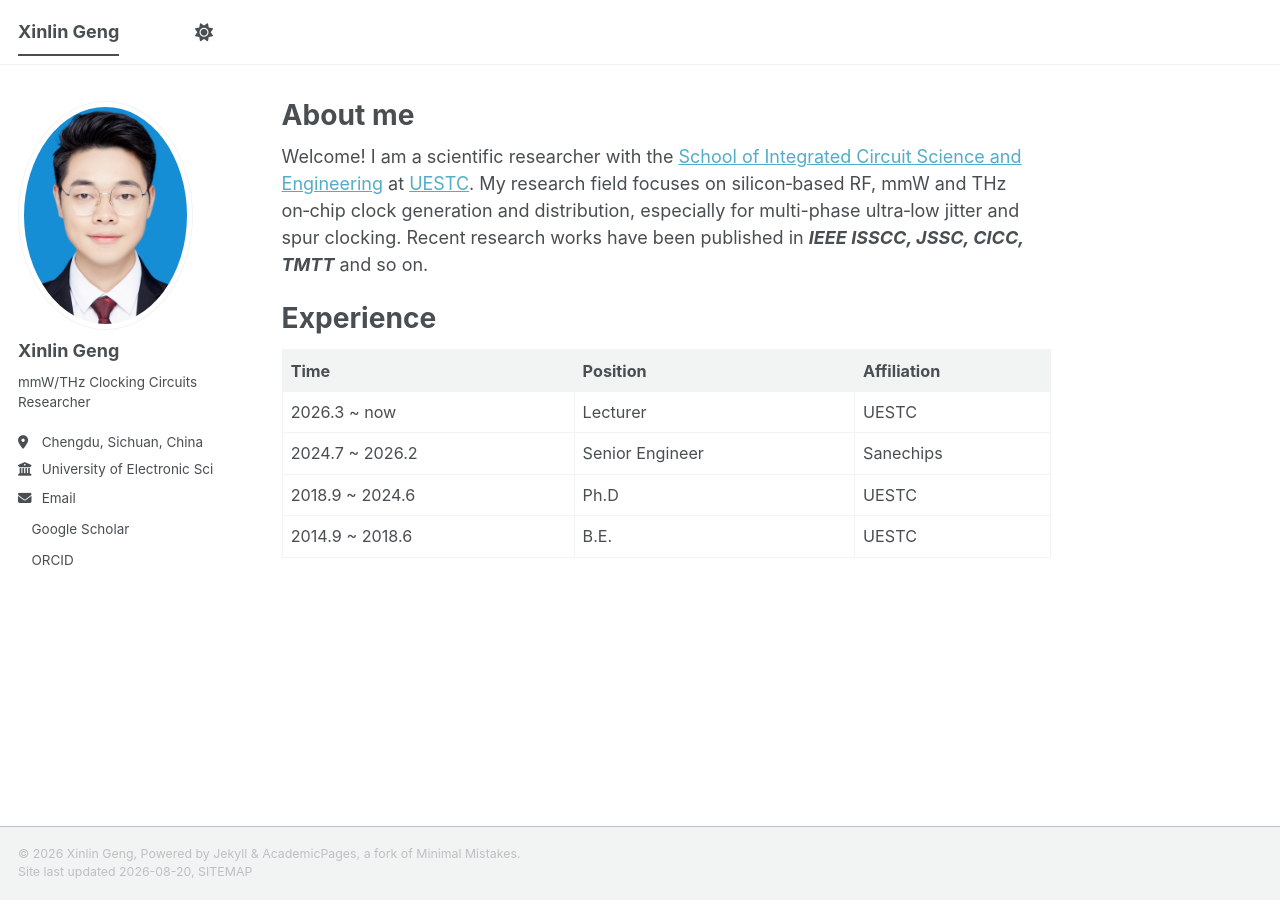
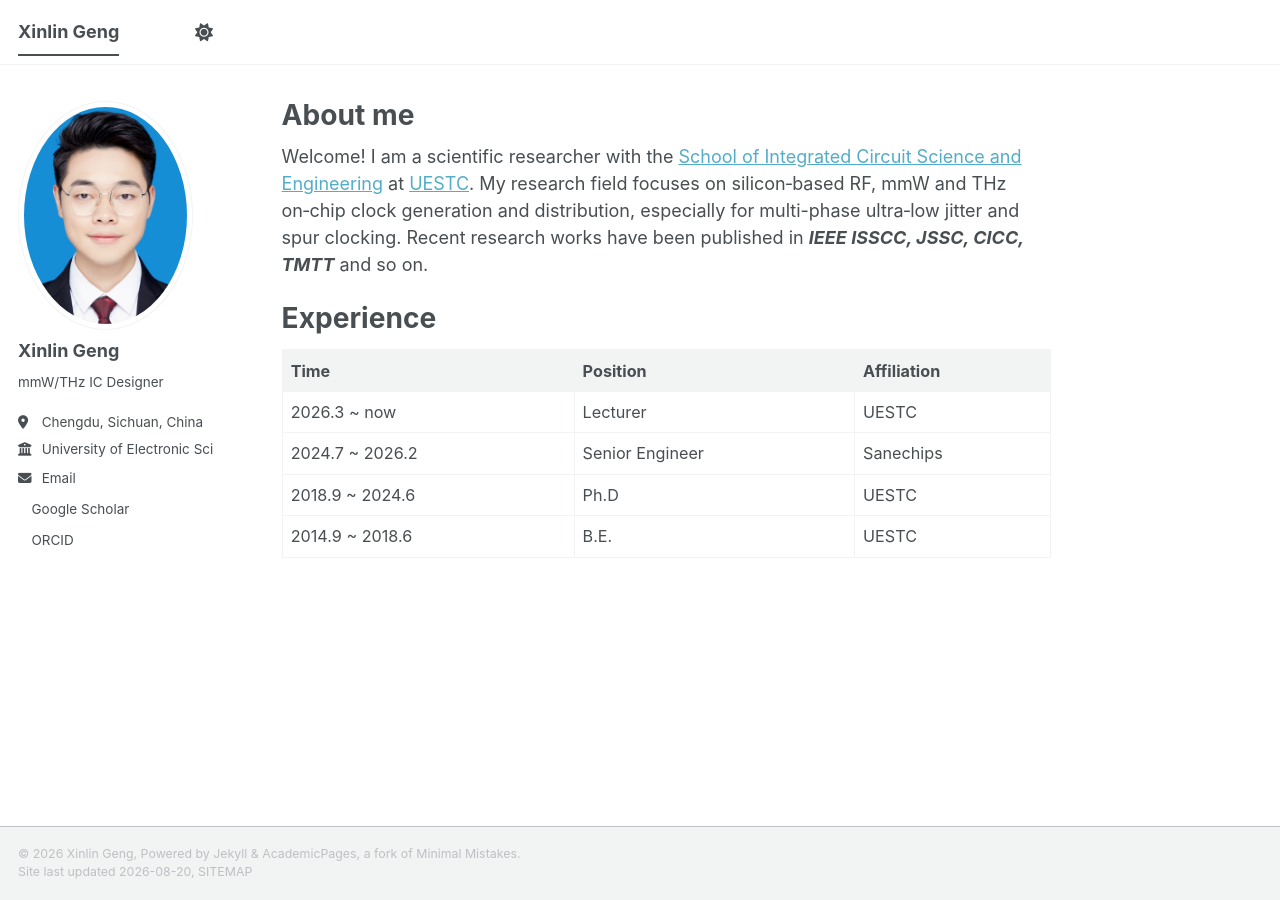
Before and after one commit to Xinlin2026/xlgeng86.github.io, a Jekyll site: the page built from _pages/aboutme.md, in a window 1280 px wide. Built offline with Jekyll 4.4.1, drawn with Linux system fonts in a browser that asks for light colours; a style sheet for code colours, icons or effects is not loaded.

Commit message:
Update _config.yml

```diff
--- a/_config.yml
+++ b/_config.yml
@@ -26,7 +26,7 @@ author:
   avatar           : "photo.png"
   name             : "Xinlin Geng"
   pronouns         : # example: "she/her"
-  bio              : "mmW/THz Clocking Circuits Researcher"
+  bio              : "mmW/THz IC Designer"
   location         : "Chengdu, Sichuan, China"
   employer         : "University of Electronic Science and Technology of China"
   uri              : # URL
```
